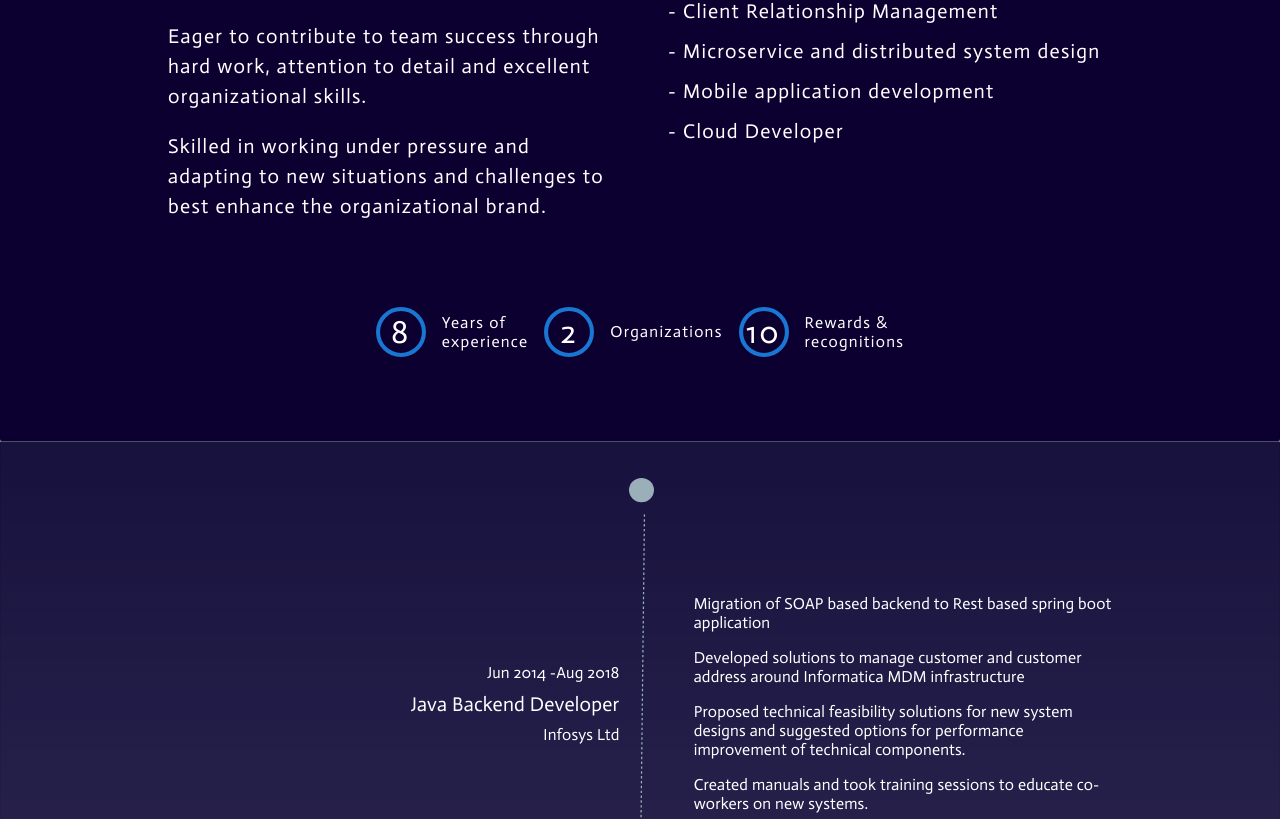
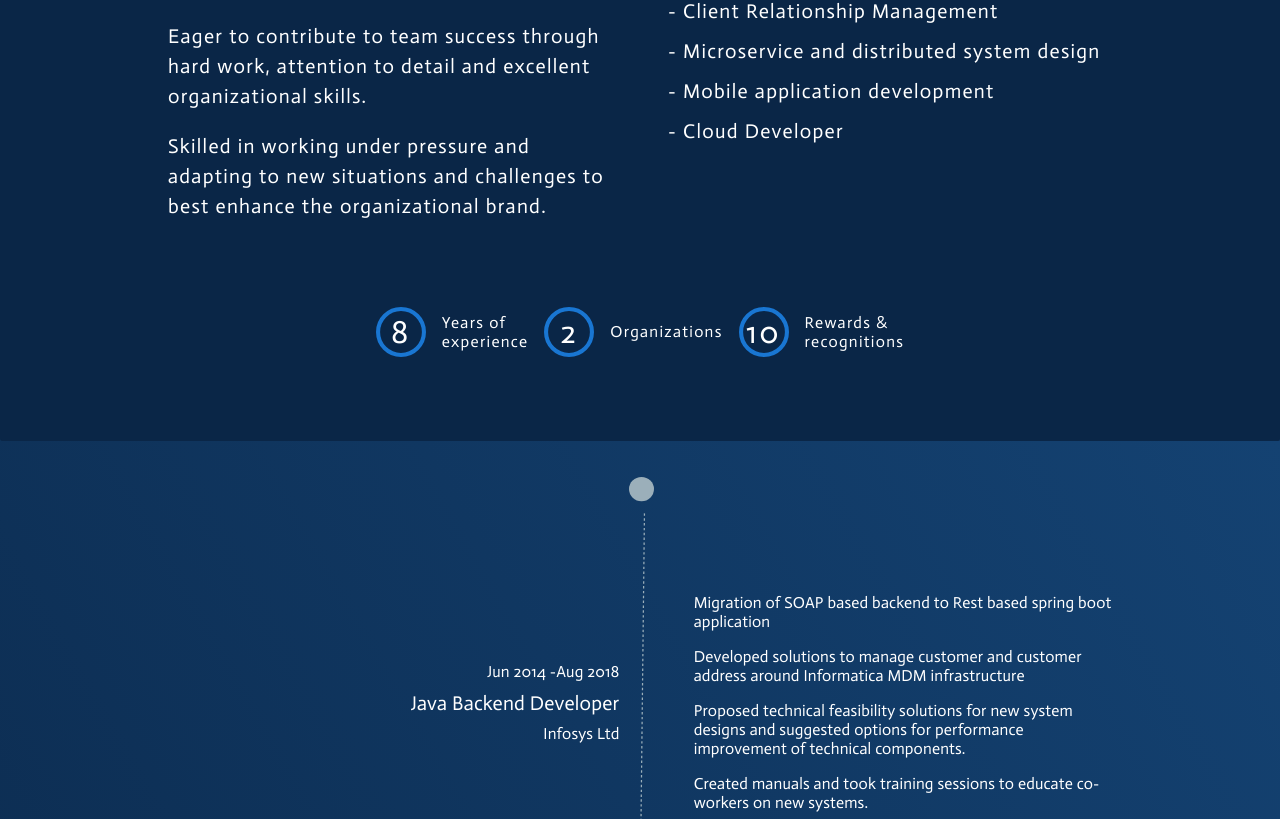
Before and after one commit to mhmahmoodalam/developerportfolio, a React (Create React App) app: page / in a window 1280 px wide. Shown: the part 736-1555 px from the top of the page. Built offline with nearby package versions, Linux system fonts and the light colour scheme.

Commit message:
fixed color pallete

```diff
--- a/src/components/ProgressBar/CircularProgressBar.js
+++ b/src/components/ProgressBar/CircularProgressBar.js
@@ -41,7 +41,7 @@ const CircularProgressBar = ({
             <CircularProgress variant="determinate" value={progressValue} size={circularProgressSize}/>
             <div className={`absolute bottom-0 left-0 bottom-0 right-0 flex items-center justify-center h-[100%] `}>
               <Text
-                className=" not-italic text-white_A700 md:tracking-ls1 sm:tracking-ls1 tracking-ls256 "
+                className=" not-italic text-primary_text md:tracking-ls1 sm:tracking-ls1 tracking-ls256 "
                 as={textVariant}
                 variant={textVariant}
               >
@@ -51,7 +51,7 @@ const CircularProgressBar = ({
           </div>
           {title && title.length > 0 &&
             <Text
-                className="leading-[normal] md:ml-[11px] ml-[16px] sm:mx-[0] not-italic text-white_A700 md:tracking-ls1 sm:tracking-ls1 tracking-ls128 sm:w-[100%] w-[57%]"
+                className="leading-[normal] md:ml-[11px] ml-[16px] sm:mx-[0] not-italic text-primary_text md:tracking-ls1 sm:tracking-ls1 tracking-ls128 sm:w-[100%] w-[57%]"
                 as={descriptionVariant}
                 variant={descriptionVariant}
             >
--- a/src/pages/FrameOne/index.js
+++ b/src/pages/FrameOne/index.js
@@ -1,6 +1,6 @@
 import React from "react";
 import GetProfileData from "data/profiledata";
-import { Column, Text, Row, Img, List, PagerIndicator, Line, CircularProgressBar, Testimonial } from "components";
+import { Column, Text, Row, Img, PagerIndicator, Line, CircularProgressBar, Testimonial } from "components";
 
 
 const ExpCompanyDetails = (props) => {
@@ -10,21 +10,21 @@ const ExpCompanyDetails = (props) => {
     <Column className={`flex flex-col item-center sm:mx-[0] p-[10px] md:p-[6px] sm:px-[0] sm:py-[5px] sm:w-[100%] w-[50%] ` }>
 
         <Text
-          className={`mt-[16px] sm:mt-[8px] md:mt-[8px] not-italic text-white_A700 tracking-ls016 md:tracking-ls1 sm:tracking-ls1 w-[auto] ` + textAlign }
+          className={`mt-[16px] sm:mt-[8px] md:mt-[8px] not-italic text-primary_text tracking-ls016 md:tracking-ls1 sm:tracking-ls1 w-[auto] ` + textAlign }
           as="h5"
           variant="h5"
         >
           {period}
         </Text>
         <Text
-          className={`mt-[4px] not-italic text-white_A700 tracking-ls02 md:tracking-ls1 sm:tracking-ls1 w-[auto] ` + textAlign}
+          className={`mt-[4px] not-italic text-primary_text tracking-ls02 md:tracking-ls1 sm:tracking-ls1 w-[auto] ` + textAlign}
           as="h4"
           variant="h4"
         >
           {role}
         </Text>
         <Text
-          className={`mb-[16px] sm:mb-[8px] md:mb-[16px] mt-[4px] not-italic text-white_A700 tracking-ls016 md:tracking-ls1 sm:tracking-ls1 w-[auto] ` + textAlign }
+          className={`mb-[16px] sm:mb-[8px] md:mb-[16px] mt-[4px] not-italic text-primary_text tracking-ls016 md:tracking-ls1 sm:tracking-ls1 w-[auto] ` + textAlign }
           as="h5"
           variant="h5"
         >
@@ -43,7 +43,7 @@ const ExpRolesDetails = (props) => {
           responsibilities.map((resp,key) => {
             return (
               <Text
-                className={`leading-[normal] not-italic text-white_A700 tracking-ls016 md:tracking-ls1 sm:tracking-ls1 w-[100%] p-[8px] sm:p-[4px] md:p-[5px] ` + textAlign }
+                className={`leading-[normal] not-italic text-primary_text tracking-ls016 md:tracking-ls1 sm:tracking-ls1 w-[100%] p-[8px] sm:p-[4px] md:p-[5px] ` + textAlign }
                 as="h5"
                 variant="h5"
                 key={`exp_resp_`+key}
@@ -71,7 +71,7 @@ const ExperienceView = (exp, key) => {
  return (
   <Row className="flex flex-row md:flex-wrap sm:flex-wrap items-center sm:mx-[0] md:p-[11px] p-[16px] sm:px-[15px] sm:py-[8px] sm:w-[100%] w-[100%]" key={`exp_row_`+key}>
     {
-      key % 2 == 0
+      key % 2 === 0
       ? <><ExpCompanyDetails {...exp} align={"right"} /><ExpDivider /><ExpRolesDetails {...exp} align={"left"}/></>
       : <><ExpRolesDetails {...exp} align={"right"} /><ExpDivider /><ExpCompanyDetails {...exp} align={"left"}/></>
     }
@@ -84,7 +84,7 @@ const PercentageInfoCard = (data) => {
 return (
         <Column className="flex flex-col sm:mx-[0] md:p-[11px] p-[16px] sm:px-[15px] sm:py-[8px] sm:w-[100%] w-[49%]">
             <Text
-              className="not-italic text-white_A700 md:tracking-ls1 sm:tracking-ls1 tracking-ls128 w-[auto]"
+              className="not-italic text-primary_text md:tracking-ls1 sm:tracking-ls1 tracking-ls128 w-[auto]"
               as="h4"
               variant="h4"
             >
@@ -113,7 +113,7 @@ const BarInfoCard = (data) => {
   return (
     <Column className="flex flex-col justify-center md:p-[11px] p-[16px] sm:px-[15px] sm:py-[8px] w-[100%]">
         <Text
-          className="not-italic text-white_A700 md:tracking-ls1 sm:tracking-ls1 tracking-ls128 w-[auto]"
+          className="not-italic text-primary_text md:tracking-ls1 sm:tracking-ls1 tracking-ls128 w-[auto]"
           as="h4"
           variant="h4"
         >
@@ -134,7 +134,7 @@ const BarInfoCard = (data) => {
 
                 />
                 <Text
-                  className=" sm:ml-[4px] md:ml-[5px] ml-[8px] text-white_A700 md:tracking-ls1 sm:tracking-ls1 tracking-ls112 w-[auto]"
+                  className=" sm:ml-[4px] md:ml-[5px] ml-[8px] text-primary_text md:tracking-ls1 sm:tracking-ls1 tracking-ls112 w-[auto]"
                   as="h5"
                   variant="h5"
                 >
@@ -153,7 +153,7 @@ const FrameOnePage = () => {
   return (
     <>
       <Column className="bg-gradient  flex flex-col font-actor items-center justify-start mx-[auto] w-[100%]">
-        <Column className="bg-gradient1  flex flex-col items-center justify-start md:p-[33px] p-[48px] sm:px-[15px] sm:py-[25px] w-[100%]">
+        <Column className="flex flex-col items-center justify-start md:p-[33px] p-[48px] sm:px-[15px] sm:py-[25px] w-[100%]">
           <Column className="flex flex-col justify-start max-w-[882px] sm:mb-[20px] md:mb-[26px] mb-[39px] ml-[auto] mr-[auto] sm:mx-[0] sm:pl-[15px] sm:pr-[15px] sm:px-[0] w-[100%]">
             <Row className="flex flex-row md:flex-wrap sm:flex-wrap items-center justify-between sm:mt-[4px] md:mt-[6px] mt-[9px] w-[100%]">
               <Img
@@ -171,7 +171,7 @@ const FrameOnePage = () => {
                     {intro.firstName} <br />
                     {intro.lastName}
                   </Text>
-                  <div className="bg-bluegray_300 sm:h-[4px] md:h-[5px] h-[7px] sm:mt-[12px] md:mt-[16px] mt-[24px] w-[10%]"></div>
+                  <div className="bg-secondary sm:h-[4px] md:h-[5px] h-[7px] sm:mt-[12px] md:mt-[16px] mt-[24px] w-[10%]"></div>
                   <Text
                     className="font-actor leading-[normal] sm:mt-[12px] md:mt-[16px] mt-[24px] not-italic text-gray_100 md:tracking-ls1 sm:tracking-ls1 tracking-ls192 w-[100%]"
                     as="h3"
@@ -184,7 +184,7 @@ const FrameOnePage = () => {
             </Row>
           </Column>
         </Column>
-        <Column className="bg-gray_901 border border-black_900_19 border-solid flex flex-col items-center justify-end sm:p-[15px] md:p-[51px] p-[75px] rounded-radius2 w-[100%]">
+        <Column className="bg-primary border border-primary_transparent border-solid flex flex-col items-center justify-end sm:p-[15px] md:p-[51px] p-[75px] rounded-radius2 w-[100%]">
           <Column className="flex flex-col items-center justify-start max-w-[1024px] ml-[auto] mr-[auto] md:mt-[10px] mt-[15px] sm:mt-[7px] sm:mx-[0] sm:pl-[15px] sm:pr-[15px] sm:px-[0] w-[100%]">
 
               <Row className="flex flex-row md:flex-wrap sm:flex-wrap items-start justify-between p-[10px] sm:p-[5px] md:p-[6px] w-[100%]">
@@ -193,7 +193,7 @@ const FrameOnePage = () => {
                     description.about.map((value,key) => {
                       return (
                         <Text
-                          className="leading-[1.5] sm:mx-[0] not-italic text-white_A700 md:tracking-ls1 sm:tracking-ls1 tracking-ls128 sm:w-[100%] w-[100%] p-[10px] sm:p-[5px] md:p-[6px]"
+                          className="leading-[1.5] sm:mx-[0] not-italic text-primary_text md:tracking-ls1 sm:tracking-ls1 tracking-ls128 sm:w-[100%] w-[100%] p-[10px] sm:p-[5px] md:p-[6px]"
                           as="h4"
                           variant="h4"
                           key={`desc_about_`+key}
@@ -209,7 +209,7 @@ const FrameOnePage = () => {
                   description.skills.map((value,key) => {
                     return (
                         <Text
-                          className="leading-[normal] sm:mx-[0] not-italic text-white_A700 md:tracking-ls1 sm:tracking-ls1 tracking-ls128 sm:w-[100%] w-[100%] p-[8px] sm:p-[4px] md:p-[5px]"
+                          className="leading-[normal] sm:mx-[0] not-italic text-primary_text md:tracking-ls1 sm:tracking-ls1 tracking-ls128 sm:w-[100%] w-[100%] p-[8px] sm:p-[4px] md:p-[5px]"
                           as="h4"
                           variant="h4"
                           key={`desc_skillset_`+key}
@@ -239,8 +239,8 @@ const FrameOnePage = () => {
               </Row>
           </Column>
         </Column>
-        <Column className="flex flex-col items-center justify-start w-[100%]">
-          <Column className="bg-gradient2  border border-black_900_19 border-solid flex flex-col items-center justify-start md:p-[13px] p-[20px] sm:px-[15px] sm:py-[10px] rounded-radius2 w-[100%]">
+        <Column className="bg-gradient flex flex-col items-center justify-start w-[100%]">
+          <Column className=" flex flex-col items-center justify-start md:p-[13px] p-[20px] sm:px-[15px] sm:py-[10px] rounded-radius2 w-[100%]">
             <Column className="flex flex-col items-center justify-start max-w-[1024px] sm:mb-[10px] md:mb-[13px] mb-[20px] ml-[auto] mr-[auto] sm:mx-[0] sm:pl-[15px] sm:pr-[15px] sm:px-[0] w-[100%]">
               {
                   experiences.map((exp,key) => {
@@ -252,7 +252,7 @@ const FrameOnePage = () => {
             </Column>
           </Column>
         </Column>
-        <Column className="bg-gray_901 border border-black_900_19 border-solid flex flex-col items-center justify-start sm:p-[15px] md:p-[49px] p-[72px] rounded-radius2 w-[100%]">
+        <Column className="bg-primary border border-primary_transparent border-solid flex flex-col items-center justify-start sm:p-[15px] md:p-[49px] p-[72px] rounded-radius2 w-[100%]">
           <Column className="flex flex-col items-center justify-center max-w-[1024px] ml-[auto] mr-[auto] sm:mx-[0] sm:pl-[15px] sm:pr-[15px] sm:px-[0] w-[100%]">
             <Column className="flex flex-col items-center justify-center md:p-[11px] p-[16px] sm:px-[15px] sm:py-[8px] w-[100%]">
               <Row className="flex flex-row md:flex-wrap sm:flex-wrap   justify-between md:mt-[11px] mt-[16px] sm:mt-[8px] md:p-[11px] p-[16px] sm:px-[15px] sm:py-[8px] w-[100%]">
@@ -275,13 +275,13 @@ const FrameOnePage = () => {
             </Column>
           </Column>
         </Column>
-        <Column className="bg-gradient4  border border-black_900_19 border-solid flex flex-col items-center justify-start md:p-[48px] p-[70px] sm:px-[15px] sm:py-[37px] rounded-radius2 w-[100%]">
+        <Column className="bg-gradient  border border-primary_transparent border-solid flex flex-col items-center justify-start md:p-[48px] p-[70px] sm:px-[15px] sm:py-[37px] rounded-radius2 w-[100%]">
           <Column className="flex flex-col items-center justify-start max-w-[984px] ml-[auto] mr-[auto] sm:mx-[0] sm:pl-[15px] sm:pr-[15px] sm:px-[0] w-[100%]">
             <Column className="flex flex-col items-center justify-start w-[100%]">
               <Column className="flex flex-col items-center justify-start sm:mx-[0] sm:px-[0] sm:w-[100%] w-[35%]">
                 <Line className="bg-white_A700 h-[3px] w-[22%]" />
                 <Text
-                  className="uppercase mt-[13px] sm:mt-[6px] md:mt-[8px] not-italic text-white_A700 md:tracking-ls2 sm:tracking-ls2 tracking-ls4 w-[auto]"
+                  className="uppercase mt-[13px] sm:mt-[6px] md:mt-[8px] not-italic text-primary_text md:tracking-ls2 sm:tracking-ls2 tracking-ls4 w-[auto]"
                   as="h4"
                   variant="h4"
                 >
--- a/src/styles/color.css
+++ b/src/styles/color.css
@@ -1,14 +1,26 @@
 :root {
---gray_900_bf:#070030bf;
---gray_901:#0c0031;
---gray_900_66:#06002f66;
---bluegray_300:#9aaeb9;
---gray_900_dd:#06002fdd;
---gray_900:#0f0743;
---gray_900_60:#0e064360;
---bluegray_100:#d9d9d9;
---black_900_19:#00000019;
---white_A700:#ffffff;
---gray_100:#f5f5f5;
---gray_900_70:#06002f70;
+--primary:#0A2647;
+--variant2: #144272;
+--variant3: #205295;
+--variant4: #2C74B3;
+--primary_transparent:#07003066;
+--secondary:#9aaeb9;
+--primary_text:#ffffff;
+--gray:#636e74;
 }
+
+/*:root {
+    --primary: "0A2647"
+    --gray_900_bf:#65647Cbf;
+    --gray_901:#65647C;
+    --gray_900_66:#65647C66;
+    --bluegray_300:#8B7E74;
+    --gray_900_dd:#65647Cdd;
+    --gray_900:#65647C;
+    --gray_900_60:#0e064360;
+    --bluegray_100:#716760;
+    --black_900_19:#65647C19;
+    --white_A700:#C7BCA1;
+    --gray_100:#F1D3B3;
+    --gray_900_70:#65647C70;
+    }*/
```
Also changed, not shown: src/components/Testimonial/index.js (+5 -5 lines), tailwind.config.js (+21 -17 lines).
